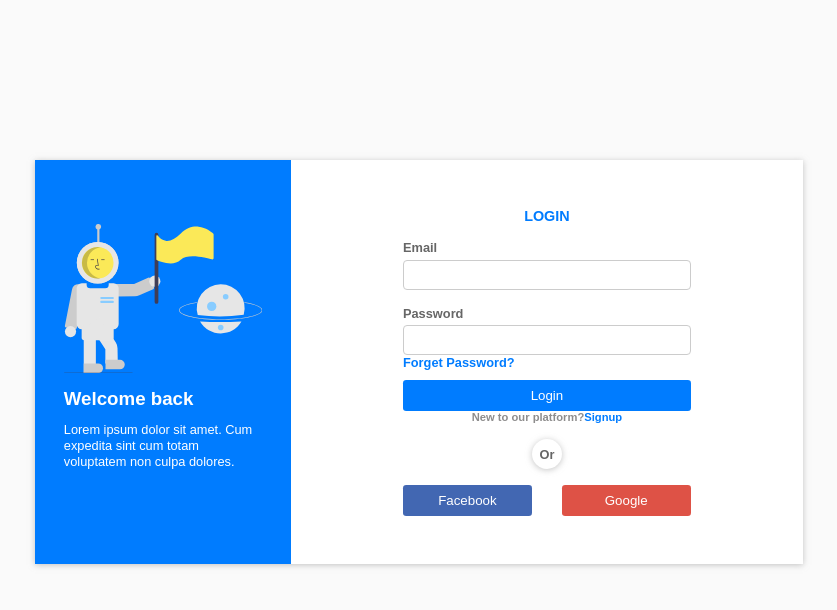
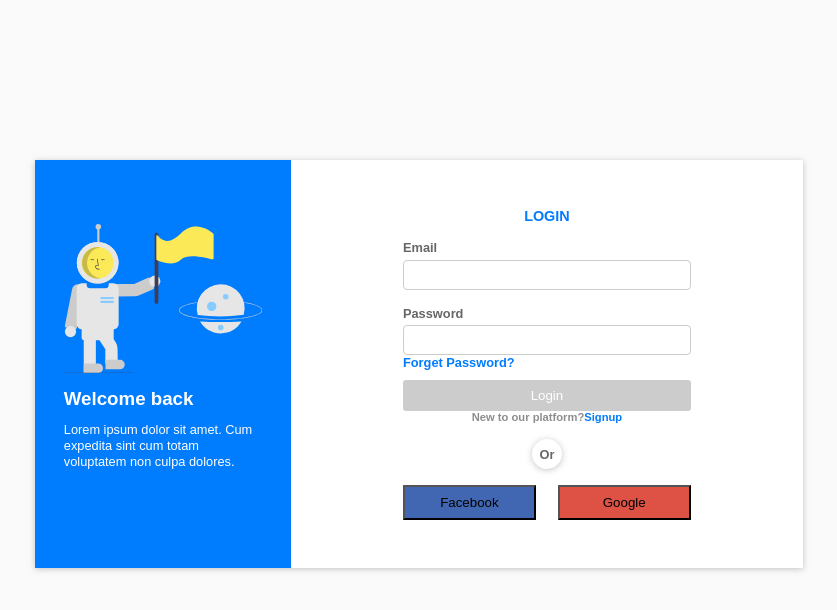
Before and after one commit to SamiraaTech/login-form, a React (Create React App) app: page / in a window 1280 px wide. Shown: the top 610 px of the page, without its empty margins (221-1058 px from the left). Built offline with nearby package versions, Linux system fonts and the light colour scheme.

Commit message:
validate for input & submit

```diff
--- a/src/components/Login.js
+++ b/src/components/Login.js
@@ -1,41 +1,46 @@
-import React, { useState } from 'react';
+import React, { useState, useEffect } from 'react';
 
 const Login = () => {
     const [ email, setEmail ] = useState('');
     const [ password, setPassword ] = useState('');
-    // const [ disabled, setDisabled ] = useState(true);
+    const [ disabled, setDisabled ] = useState(true);
 
     const handleSubmit = e => {
         e.preventDefault();
-        console.log(`${[email]} : ${[password]}`);
+        let test = String(email)
+        .toLowerCase()
+        .match(/^(([^<>()[\]\\.,;:\s@"]+(\.[^<>()[\]\\.,;:\s@"]+)*)|(".+"))@((\[[0-9]{1,3}\.[0-9]{1,3}\.[0-9]{1,3}\.[0-9]{1,3}\])|(([a-zA-Z\-0-9]+\.)+[a-zA-Z]{2,}))$/);
+        if (!test) {
+            alert("Email isn't valid");
+        } else {
+            console.log(email,":",password);
+        }
     }
-    const handleChange = e => {
-        if (String(e.target.value)
-          .toLowerCase()
-          .match(
-            /^(([^<>()[\]\\.,;:\s@"]+(\.[^<>()[\]\\.,;:\s@"]+)*)|(".+"))@((\[[0-9]{1,3}\.[0-9]{1,3}\.[0-9]{1,3}\.[0-9]{1,3}\])|(([a-zA-Z\-0-9]+\.)+[a-zA-Z]{2,}))$/
-          )) {
-              return true
-          } else {
-              return false
-          } ;
-    }
+
+    useEffect(() => {
+        if (email && password) {
+            setDisabled(false);
+        } else {
+            setDisabled(true);
+        }
+    }, [email, password]);
+
     return (
         <div className="login-wrapper">
             <div className="inner-form">
                 <h1>LOGIN</h1>
                 <form className="form" onSubmit={handleSubmit}>
                     <label>Email</label>
-                    <input className="email" type="email" name="email" value={email}
-                     onChange={e => setEmail(e.target.value)} required />
+                    <input className="email disabled" type="text" name="email" value={email}
+                     onChange={e => setEmail(e.target.value)}/>
 
                     <label>Password</label>
-                    <input className="password" type="password" name="password" value={password}
-                    onChange={e => setPassword(e.target.value)} required/>
+                    <input className="password disabled" type="password" name="password" value={password}
+                    onChange={e => setPassword(e.target.value)}/>
 
                     <a href={'/'}>Forget Password?</a>
 
-                    <button className="login_btn" type="submit" value="submit" onClick={handleChange}>Login</button>
+                    <button className="login_btn" type="submit" value="submit" disabled={disabled}>Login</button>
                     <p className='signup'>New to our platform?
                         <a href={'/'}>Signup</a>
                     </p>
@@ -45,11 +50,12 @@ const Login = () => {
                         </div>
 
                     </div>
-                    <div className="social_buttons">
-                        <button className="Fb_btn" type="submit" value="submit" >Facebook</button>
-                        <button className="g_btn" type="submit" value="submit" >Google</button>
+
+                </form>
+                <div className="social_buttons">
+                        <button className="Fb_btn" type="button" value="submit" >Facebook</button>
+                        <button className="g_btn" type="button" value="submit" >Google</button>
                     </div>
-                </form>
             </div>
         </div>
     )
```
